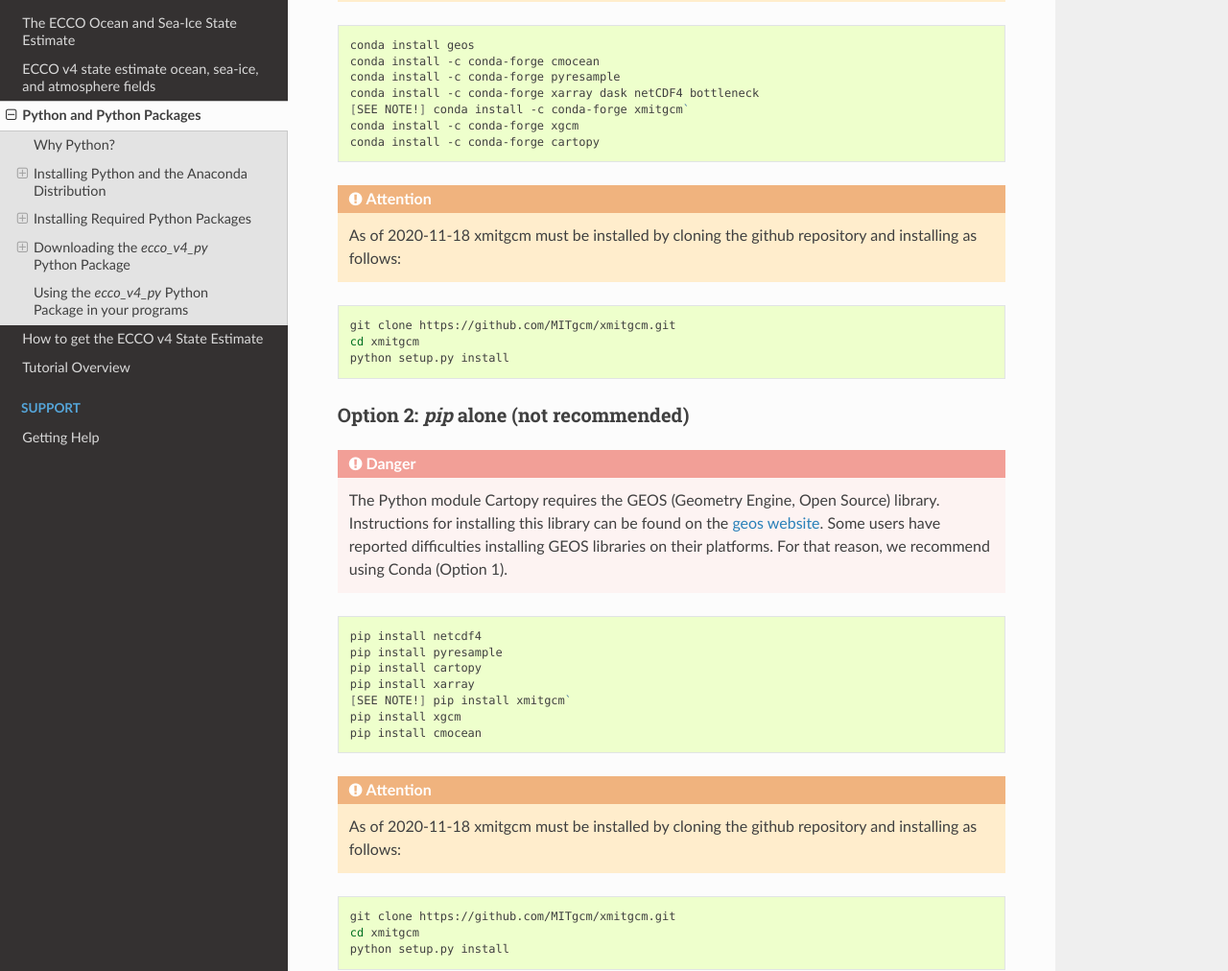
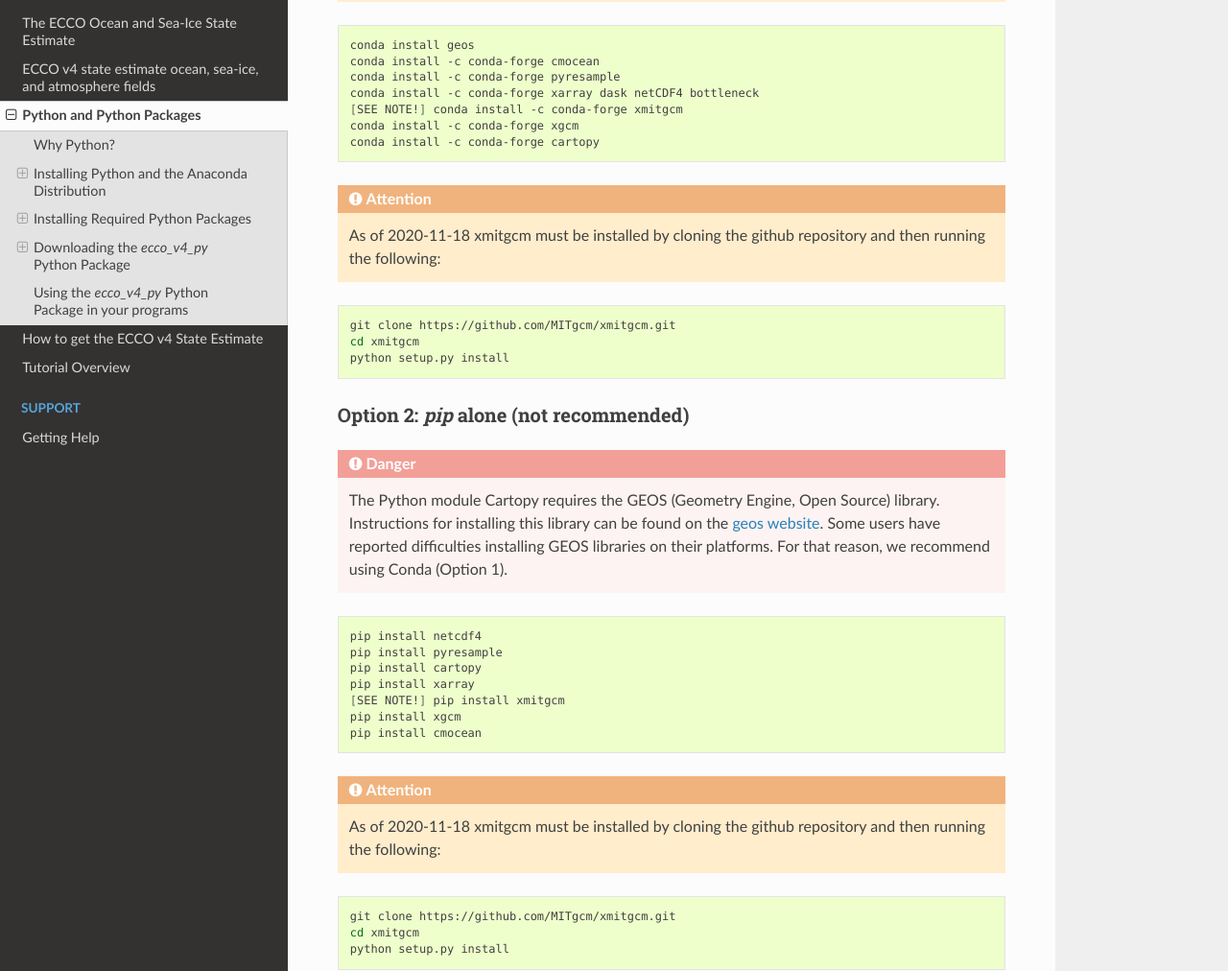
Before and after one commit to ECCO-GROUP/ECCO-v4-Python-Tutorial, a Sphinx documentation site: the page built from doc/Installing_Python_and_Python_Packages.rst, in a window 1280 px wide and 1400 px high, scrolled down 1264 px. Shown: the part 153-1165 px from the top of the window at 96% size. Built offline with Sphinx 7.4.7 and the Read the Docs theme 2.0.0, drawn with Linux system fonts in a browser that asks for light colours; formulas are drawn with MathJax 3; pages that are not in the unit, such as notebooks, are missing from menus.

Commit message:
Update Installing_Python_and_Python_Packages.rst

```diff
--- a/doc/Installing_Python_and_Python_Packages.rst
+++ b/doc/Installing_Python_and_Python_Packages.rst
@@ -71,14 +71,14 @@ Option 1: *Conda*
     conda install -c conda-forge cmocean
     conda install -c conda-forge pyresample
     conda install -c conda-forge xarray dask netCDF4 bottleneck
-    [SEE NOTE!] conda install -c conda-forge xmitgcm`
+    [SEE NOTE!] conda install -c conda-forge xmitgcm
     conda install -c conda-forge xgcm
     conda install -c conda-forge cartopy
 
 
 .. attention::
 
-	As of 2020-11-18 xmitgcm must be installed by cloning the github repository and installing as follows:
+	As of 2020-11-18 xmitgcm must be installed by cloning the github repository and then running the following:
 
 .. code-block:: bash
 
@@ -102,13 +102,13 @@ Option 2: *pip* alone (not recommended)
     pip install pyresample
     pip install cartopy
     pip install xarray
-    [SEE NOTE!] pip install xmitgcm`
+    [SEE NOTE!] pip install xmitgcm
     pip install xgcm
     pip install cmocean
 
 .. attention::
 
-	As of 2020-11-18 xmitgcm must be installed by cloning the github repository and installing as follows:
+	As of 2020-11-18 xmitgcm must be installed by cloning the github repository and then running the following:
 
 .. code-block:: bash
 
```
